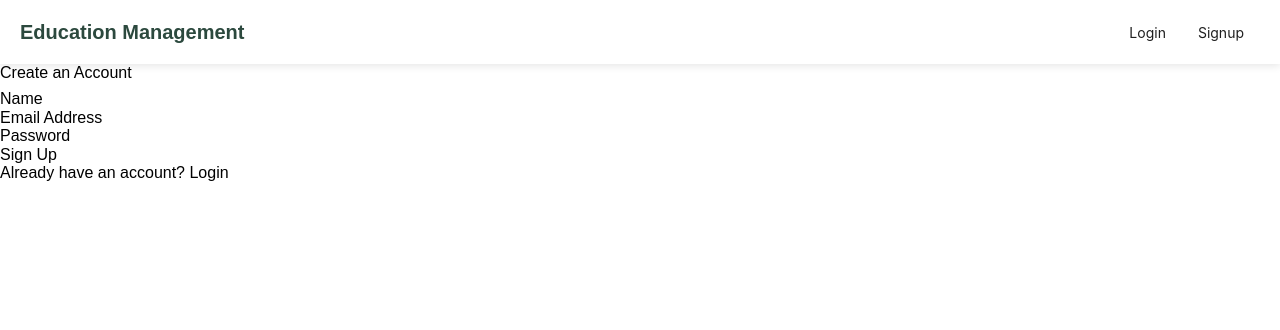
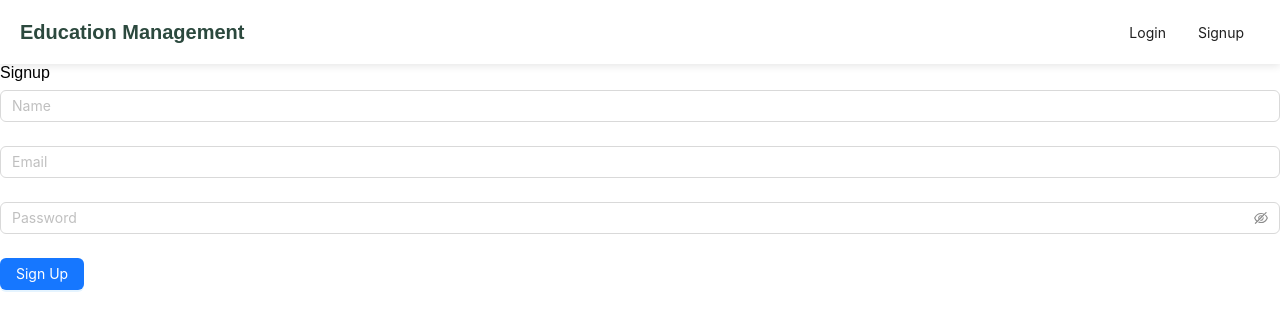
Before and after one commit to kevinchauhan/SWIFTRUT-PT-9-EDUCATION-MANAGEMENT, a React (Vite) app in the folder frontend/: page /signup in a window 1280 px wide. Shown: the top 330 px of the page. Built offline with nearby package versions, Linux system fonts and the light colour scheme; no server answers.

Commit message:
add login/signup page

```diff
--- a/frontend/src/pages/Login.jsx
+++ b/frontend/src/pages/Login.jsx
@@ -1,115 +1,46 @@
+import { Form, Input, Button, message } from 'antd';
 import { useState } from 'react';
 import axios from 'axios';
-import { Link, useNavigate } from 'react-router-dom';
 import useAuthStore from '../store/authStore';
-import { toast } from 'react-toastify';
+import { useNavigate } from 'react-router-dom';
 
 const Login = () => {
-    const [email, setEmail] = useState('');
-    const [password, setPassword] = useState('');
-    const [emailError, setEmailError] = useState('');
-    const [passwordError, setPasswordError] = useState('');
-    const login = useAuthStore((state) => state.login);
+    const [loading, setLoading] = useState(false);
+    const { login } = useAuthStore();
     const navigate = useNavigate();
 
-    // Email validation regex
-    const emailPattern = /^[a-zA-Z0-9._%+-]+@[a-zA-Z0-9.-]+\.[a-zA-Z]{2,}$/;
-
-    const handleSubmit = async (e) => {
-        e.preventDefault();
-
-        // Reset error messages
-        setEmailError('');
-        setPasswordError('');
-
-        let isValid = true;
-
-        // Validate email
-        if (!email) {
-            setEmailError('Email is required.');
-            isValid = false;
-        } else if (!emailPattern.test(email)) {
-            setEmailError('Please enter a valid email address.');
-            isValid = false;
-        }
-
-        // Validate password
-        if (!password) {
-            setPasswordError('Password is required.');
-            isValid = false;
-        }
-
-        if (!isValid) {
-            toast.error('Please fill in all fields correctly.');
-            return;
-        }
-
+    const onFinish = async (values) => {
+        setLoading(true);
         try {
-            const response = await axios.post(`${import.meta.env.VITE_BACKEND_API_URL}/api/auth/login`, {
-                email,
-                password,
-            }, { withCredentials: true });
-
-            if (response.status === 200) {
-                login(response.data);
-                toast.success('Login successful! Redirecting...');
-                navigate('/');
-            }
+            const { email, password } = values;
+            const response = await axios.post(`${import.meta.env.VITE_BACKEND_API_URL}/api/auth/login`, { email, password });
+            login(response.data.user);
+            navigate('/dashboard');
         } catch (error) {
-            if (error.response) {
-                toast.error(error.response.data.message || 'Login failed. Please try again.');
-            } else {
-                toast.error('Login failed. Please try again.');
-            }
+            message.error('Invalid credentials');
+        } finally {
+            setLoading(false);
         }
     };
 
     return (
-        <div className="flex justify-center items-center min-h-screen">
-            <div className="w-full max-w-md p-8 bg-white shadow-xl rounded-lg">
-                <h2 className="text-3xl font-semibold text-center text-gray-800 mb-6">Login to Your Account</h2>
-                <form onSubmit={handleSubmit} className="space-y-6">
-                    <div>
-                        <label htmlFor="email" className="block text-sm font-medium text-gray-700">Email Address</label>
-                        <input
-                            id="email"
-                            type="email"
-                            className="mt-1 block w-full px-4 py-3 border border-gray-300 rounded-md focus:outline-none focus:ring-2 focus:ring-indigo-500"
-                            value={email}
-                            onChange={(e) => setEmail(e.target.value)}
-                        />
-                        {emailError && <p className="text-red-500 text-sm mt-1">{emailError}</p>}
-                    </div>
-
-                    <div>
-                        <label htmlFor="password" className="block text-sm font-medium text-gray-700">Password</label>
-                        <input
-                            id="password"
-                            type="password"
-                            className="mt-1 block w-full px-4 py-3 border border-gray-300 rounded-md focus:outline-none focus:ring-2 focus:ring-indigo-500"
-                            value={password}
-                            onChange={(e) => setPassword(e.target.value)}
-                        />
-                        {passwordError && <p className="text-red-500 text-sm mt-1">{passwordError}</p>}
-                    </div>
-
-                    <button
-                        type="submit"
-                        className="w-full py-3 bg-[#2c493e] text-white text-lg font-semibold rounded-md hover:bg-[#1e3d34] transition duration-200"
-                    >
-                        Login
-                    </button>
-
-                    <div className="text-center">
-                        <p className="text-sm text-gray-600">
-                            Don't have an account?{' '}
-                            <Link to="/signup" className="text-[#2c493e] font-semibold hover:text-[#1e3d34]">Sign Up</Link>
-                        </p>
-                    </div>
-                </form>
-            </div>
+        <div className="login-container">
+            <h2>Login</h2>
+            <Form name="login" onFinish={onFinish} initialValues={{ remember: true }} className="login-form">
+                <Form.Item name="email" rules={[{ required: true, message: 'Please input your email!' }]}>
+                    <Input placeholder="Email" />
+                </Form.Item>
+                <Form.Item name="password" rules={[{ required: true, message: 'Please input your password!' }]}>
+                    <Input.Password placeholder="Password" />
+                </Form.Item>
+                <Form.Item>
+                    <Button type="primary" htmlType="submit" loading={loading} className="login-form-button">
+                        Log in
+                    </Button>
+                </Form.Item>
+            </Form>
         </div>
     );
-};
+}
 
 export default Login;
--- a/frontend/src/pages/Signup.jsx
+++ b/frontend/src/pages/Signup.jsx
@@ -1,140 +1,48 @@
+// pages/Signup.jsx
+import { Form, Input, Button, message } from 'antd';
 import { useState } from 'react';
 import axios from 'axios';
-import { Link, useNavigate } from 'react-router-dom';
-import { toast } from 'react-toastify';
+import { useNavigate } from 'react-router-dom';
 
 const Signup = () => {
-    const [name, setName] = useState('');
-    const [email, setEmail] = useState('');
-    const [password, setPassword] = useState('');
-    const [nameError, setNameError] = useState('');
-    const [emailError, setEmailError] = useState('');
-    const [passwordError, setPasswordError] = useState('');
+    const [loading, setLoading] = useState(false);
     const navigate = useNavigate();
 
-    // Email validation regex
-    const emailPattern = /^[^\s@]+@[^\s@]+\.[^\s@]+$/;
-
-    const handleSubmit = async (e) => {
-        e.preventDefault();
-
-        // Reset error messages
-        setNameError('');
-        setEmailError('');
-        setPasswordError('');
-
-        let isValid = true;
-
-        // Validate name
-        if (!name) {
-            setNameError('Name is required.');
-            isValid = false;
-        }
-
-        // Validate email
-        if (!email) {
-            setEmailError('Email is required.');
-            isValid = false;
-        } else if (!emailPattern.test(email)) {
-            setEmailError('Please enter a valid email address.');
-            isValid = false;
-        }
-
-        // Validate password
-        const passwordPattern = /^(?=.*[a-z])(?=.*[A-Z])(?=.*\d)(?=.*[@$!%*?&])[A-Za-z\d@$!%*?&]{8,}$/;
-        if (!password) {
-            setPasswordError('Password is required.');
-            isValid = false;
-        } else if (!passwordPattern.test(password)) {
-            setPasswordError('Password must contain at least one uppercase letter, one lowercase letter, one number, and one special character.');
-            isValid = false;
-        }
-
-        if (!isValid) {
-            toast.error('Please fill in all fields correctly.');
-            return;
-        }
-
+    const onFinish = async (values) => {
+        setLoading(true);
         try {
-            const response = await axios.post(`${import.meta.env.VITE_BACKEND_API_URL}/api/auth/signup`, {
-                name,
-                email,
-                password,
-            }, { withCredentials: true });
-
-            // Redirect user to login after successful signup
-            if (response.status === 201) {
-                toast.success('Signup successful! Redirecting to login...');
-                navigate('/login');
-            }
+            const { name, email, password } = values;
+            const response = await axios.post(`${import.meta.env.VITE_BACKEND_API_URL}/api/auth/signup`, { name, email, password });
+            message.success('Signup successful! Please log in.');
+            navigate('/login');
         } catch (error) {
-            if (error.response) {
-                // Show backend error message in toast
-                toast.error(error.response.data.message || 'Signup failed. Please try again.');
-            } else {
-                toast.error('Signup failed. Please try again.');
-            }
+            message.error('Error during signup');
+        } finally {
+            setLoading(false);
         }
     };
 
     return (
-        <div className="flex justify-center items-center min-h-screen">
-            <div className="w-full max-w-md p-8 bg-white shadow-xl rounded-lg">
-                <h2 className="text-3xl font-semibold text-center text-gray-800 mb-6">Create an Account</h2>
-                <form onSubmit={handleSubmit} className="space-y-6">
-                    <div>
-                        <label htmlFor="name" className="block text-sm font-medium text-gray-700"> Name</label>
-                        <input
-                            id="name"
-                            type="text"
-                            className="mt-1 block w-full px-4 py-3 border border-gray-300 rounded-md focus:outline-none focus:ring-2 focus:ring-indigo-500"
-                            value={name}
-                            onChange={(e) => setName(e.target.value)}
-                        />
-                        {nameError && <p className="text-red-500 text-sm mt-1">{nameError}</p>}
-                    </div>
-
-                    <div>
-                        <label htmlFor="email" className="block text-sm font-medium text-gray-700">Email Address</label>
-                        <input
-                            id="email"
-                            type="email"
-                            className="mt-1 block w-full px-4 py-3 border border-gray-300 rounded-md focus:outline-none focus:ring-2 focus:ring-indigo-500"
-                            value={email}
-                            onChange={(e) => setEmail(e.target.value)}
-                        />
-                        {emailError && <p className="text-red-500 text-sm mt-1">{emailError}</p>}
-                    </div>
-
-                    <div>
-                        <label htmlFor="password" className="block text-sm font-medium text-gray-700">Password</label>
-                        <input
-                            id="password"
-                            type="password"
-                            className="mt-1 block w-full px-4 py-3 border border-gray-300 rounded-md focus:outline-none focus:ring-2 focus:ring-indigo-500"
-                            value={password}
-                            onChange={(e) => setPassword(e.target.value)}
-                        />
-                        {passwordError && <p className="text-red-500 text-sm mt-1">{passwordError}</p>}
-                    </div>
-
-                    <button
-                        type="submit"
-                        className="w-full py-3 bg-[#2c493e] text-white text-lg font-semibold rounded-md hover:bg-[#1e3d34] transition duration-200"
-                    >
+        <div className="signup-container">
+            <h2>Signup</h2>
+            <Form name="signup" onFinish={onFinish} className="signup-form">
+                <Form.Item name="name" rules={[{ required: true, message: 'Please input your name!' }]}>
+                    <Input placeholder="Name" />
+                </Form.Item>
+                <Form.Item name="email" rules={[{ required: true, message: 'Please input your email!' }]}>
+                    <Input placeholder="Email" />
+                </Form.Item>
+                <Form.Item name="password" rules={[{ required: true, message: 'Please input your password!' }]}>
+                    <Input.Password placeholder="Password" />
+                </Form.Item>
+                <Form.Item>
+                    <Button type="primary" htmlType="submit" loading={loading} className="signup-form-button">
                         Sign Up
-                    </button>
-
-                    <div className="text-center">
-                        <p className="text-sm text-gray-600">
-                            Already have an account?{' '}
-                            <Link to="/login" className="text-[#2c493e] font-semibold hover:text-[#1e3d34]">Login</Link>
-                        </p>
-                    </div>
-                </form>
-            </div>
+                    </Button>
+                </Form.Item>
+            </Form>
         </div>
     );
-};
+}
 
 export default Signup;
```
